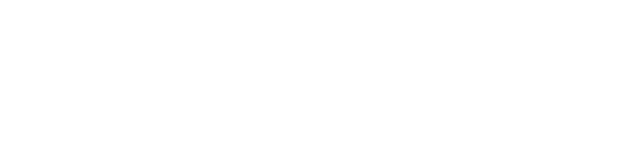
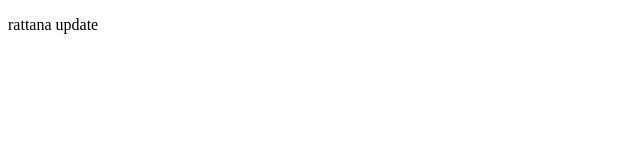
Before and after one commit to rattana-p/gruppTest, a plain HTML site: page Index2.html in a window 1280 px wide. Shown: the whole page, without its empty margins (0-640 px from the left). Drawn offline with Linux system fonts and the light colour scheme.

Commit message:
rattanaupdate

```diff
--- a/Index2.html
+++ b/Index2.html
@@ -6,7 +6,7 @@
 </head>
 
 <body>
-
+  <p> rattana update</p>
 <script src=""></script>
 </body>
 </html>
```
